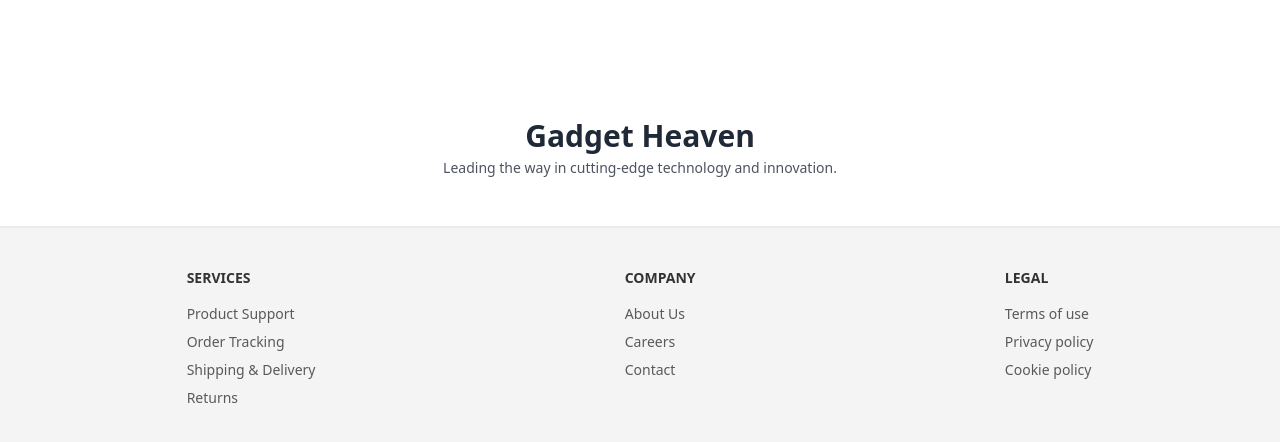
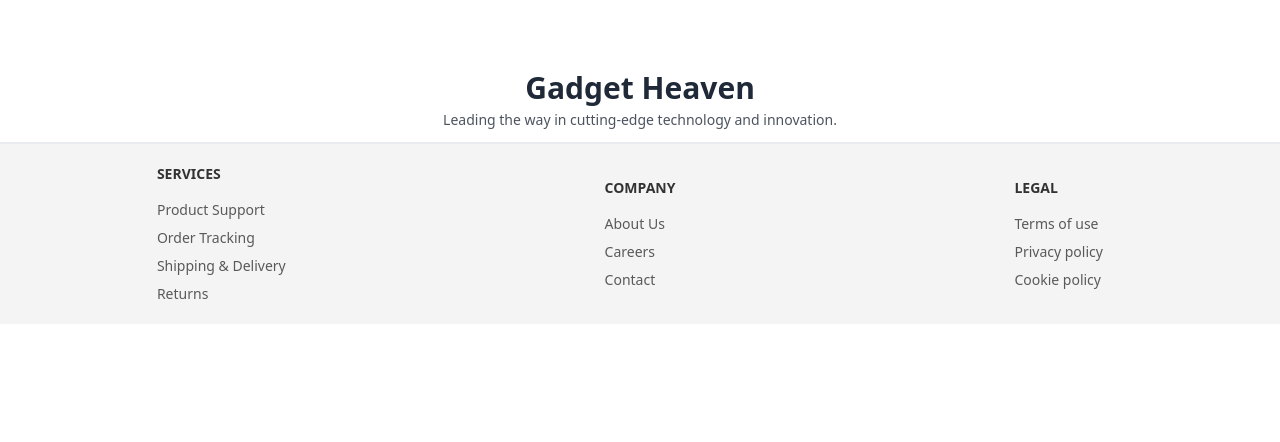
Before and after one commit to programming-hero-web-course-4/b10a8-gadget-heaven-Rajib1504, a React (Vite) app: page /productDetails/1 in a window 1280 px wide. Shown: the part 702-1144 px from the top of the page. After the commit the page ends 1026 px from the top, so only its background shows below. Built offline with nearby package versions, Linux system fonts and the light colour scheme.

Commit message:
responcive

```diff
--- a/src/assets/Components/Footer.jsx
+++ b/src/assets/Components/Footer.jsx
@@ -1,13 +1,13 @@
 const Footer = () => {
   return (
     <div>
-      <div className="p-12 mt-3 text-center">
+      <div className="h-full my-3 text-center">
         <h3 className="font-bold mb-1 text-3xl">Gadget Heaven</h3>
         <p className=" opacity-80 text-sm">
           Leading the way in cutting-edge technology and innovation.
         </p>
       </div>
-      <footer className="footer bg-base-200 justify-around opacity-80 text-black p-10 border-t-2 ">
+      <footer className="footer bg-base-200 sm:grid-flow-row sm:grid-cols-3  justify-around opacity-80 text-black p-5  place-items-center border-t-2 ">
         <nav>
           <h6 className="footer-title opacity-100">Services</h6>
           <a className="link opacity-80 link-hover"> Product Support</a>
--- a/src/assets/Components/productDetails/ProductDetails.jsx
+++ b/src/assets/Components/productDetails/ProductDetails.jsx
@@ -31,7 +31,7 @@ const ProductDetails = () => {
   } = filterProduct || {};
 
   return (
-    <div className="hero h-80 mb-96 rounded-br-xl bg-[#9538E2] ">
+    <div className="hero h-80 sm:mb-[22rem] mb-[49rem] md:mb-96 rounded-br-xl bg-[#9538E2] ">
       <div className="hero-content text-center">
         <div className="flex-col flex items-center text-center">
           <h1 className=" text-xl sm:text-2xl md:text-3xl text-white w-full sm:w-[70%]  font-bold">
```
